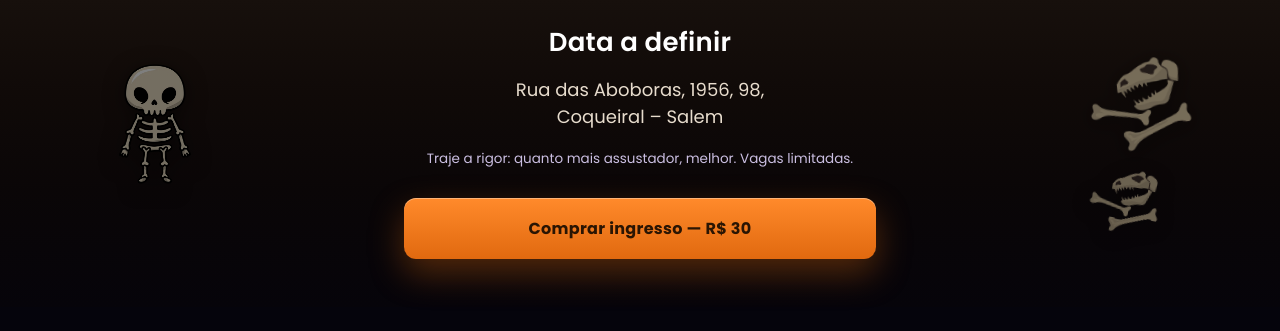
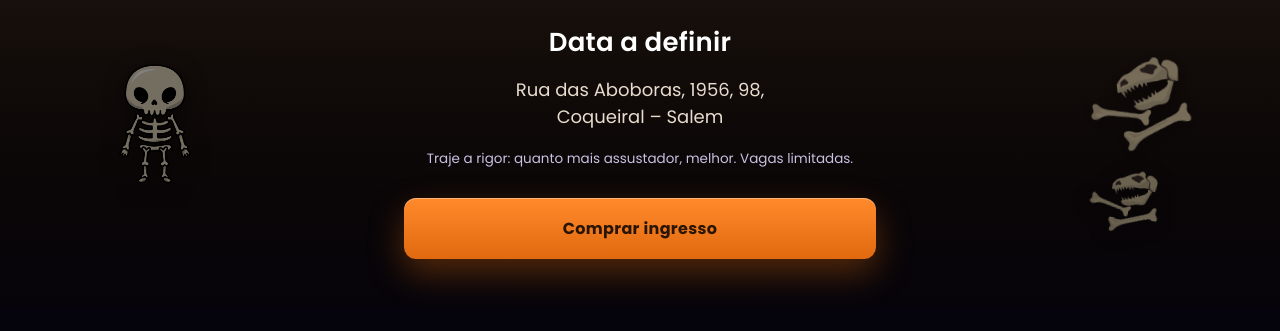
Before and after one commit to gustavofcss/back-to-halloween, a Flask app: page / in a window 1280 px wide. Shown: the part 469-800 px from the top of the page. Run offline with Flask 3, Linux system fonts and the light colour scheme; data that the repository does not hold is empty; some libraries are stand-ins or nearby versions.

Commit message:
Tira o preço do botão "Comprar ingresso" na tela inicial
Co-Authored-By: Claude Sonnet 5 <noreply@anthropic.com>

```diff
--- a/app/templates/convite.html
+++ b/app/templates/convite.html
@@ -119,7 +119,7 @@
       <p class="info-dress">Traje a rigor: quanto mais assustador, melhor. Vagas limitadas.</p>
 
       <a class="cta-button" href="{% if usuario %}/comprar{% else %}/login{% endif %}">
-        <span>Comprar ingresso — R$ {{ "%.0f"|format(evento.valor_entrada) if evento else 30 }}</span>
+        <span>Comprar ingresso</span>
       </a>
     </div>
   </div>
```
